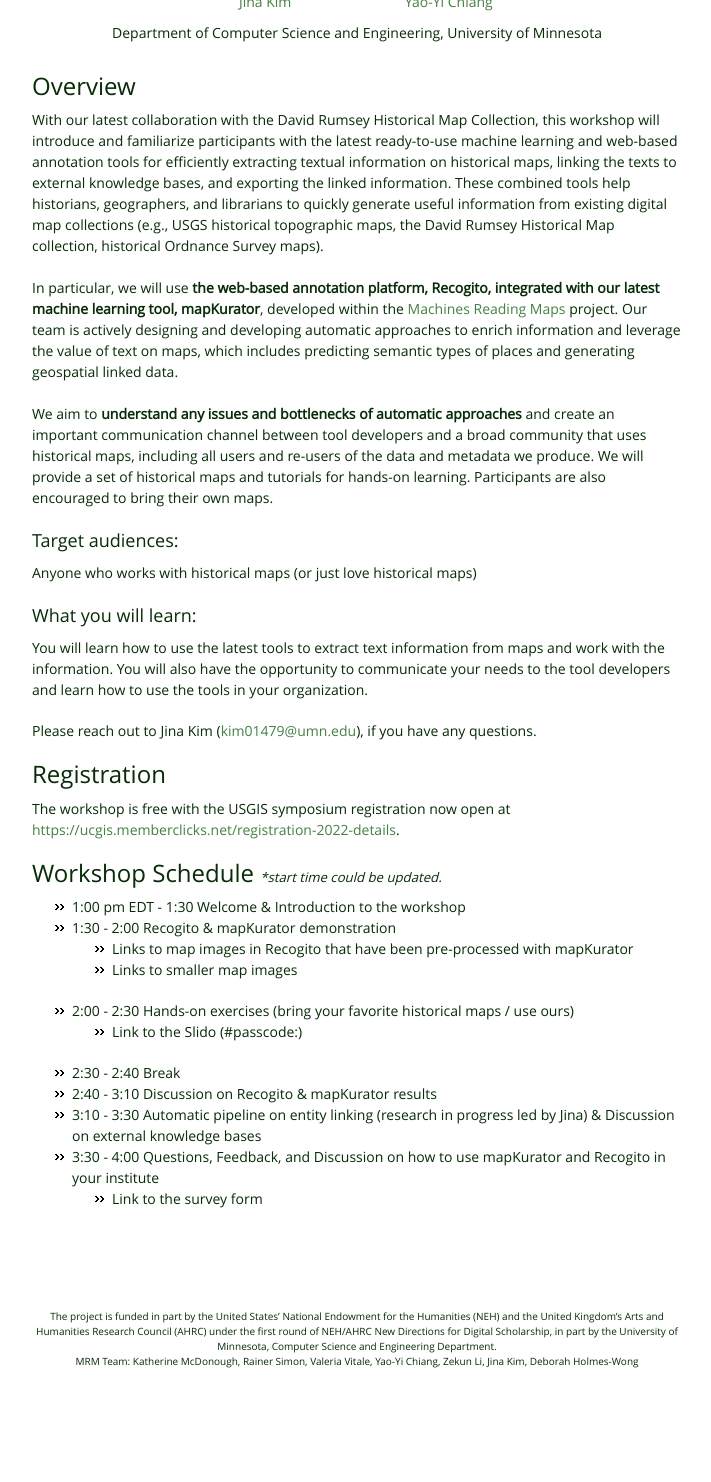
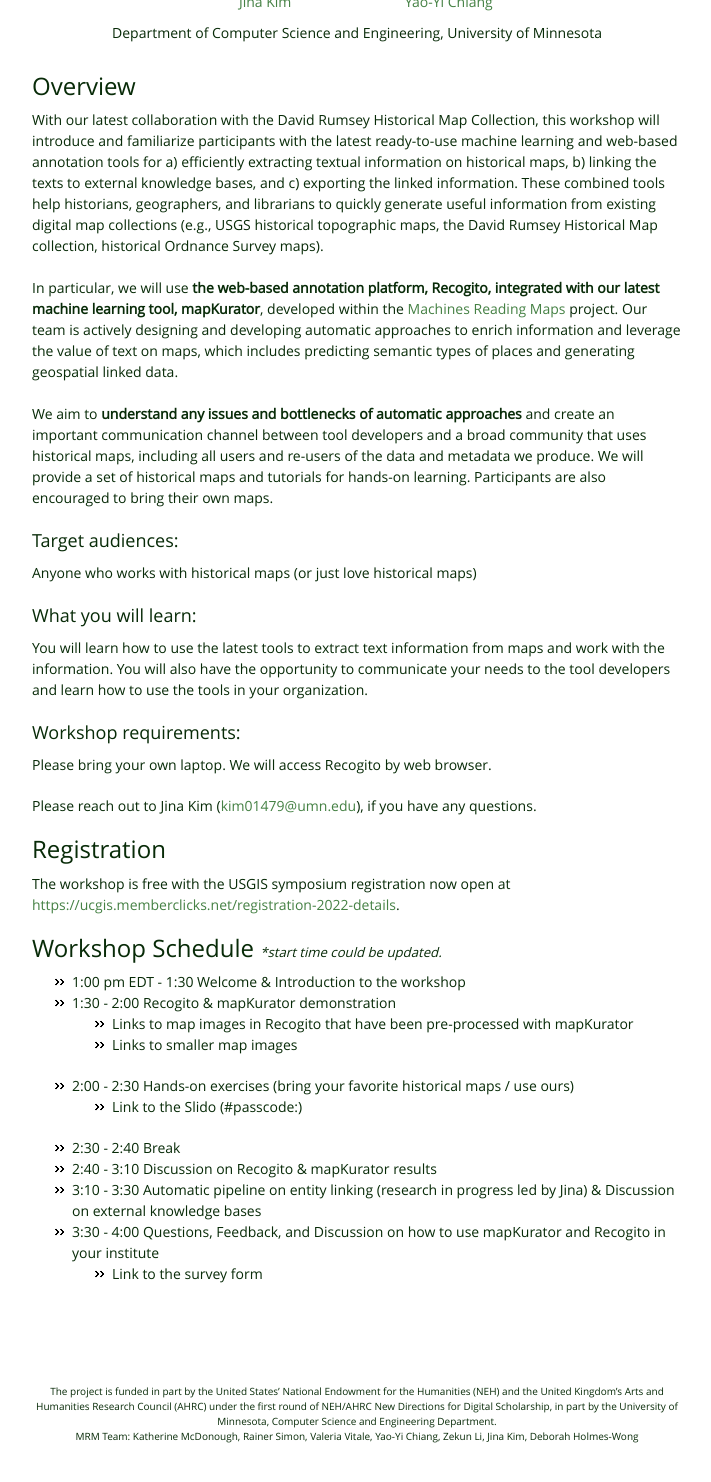
Before and after one commit to machines-reading-maps/machines-reading-maps.github.io, a Jekyll site: the page built from ucgis2022-workshop.html, in a window 1280 px wide, cut to the strip 396-1940 px from the top of the page. Shown: the top 1482 px of the strip, without its empty margins (283-994 px from the left). Built offline with Jekyll 4.4.1, drawn with Linux system fonts in a browser that asks for light colours.

Commit message:
Update ucgis2022-workshop.html

```diff
--- a/ucgis2022-workshop.html
+++ b/ucgis2022-workshop.html
@@ -37,10 +37,10 @@ layout: workshop
 <div>
     <h2>Overview</h2>
     <p>
-        With our latest collaboration with the David Rumsey Historical Map Collection, this workshop will introduce and familiarize participants with the latest ready-to-use machine learning and web-based annotation tools for efficiently extracting textual information on historical maps, linking the texts to external knowledge bases, and exporting the linked information. These combined tools help historians, geographers, and librarians to quickly generate useful information from existing digital map collections (e.g., USGS historical topographic maps, the David Rumsey Historical Map collection, historical Ordnance Survey maps).
-    <br><br>
+        With our latest collaboration with the David Rumsey Historical Map Collection, this workshop will introduce and familiarize participants with the latest ready-to-use machine learning and web-based annotation tools for a) efficiently extracting textual information on historical maps, b) linking the texts to external knowledge bases, and c) exporting the linked information. These combined tools help historians, geographers, and librarians to quickly generate useful information from existing digital map collections (e.g., USGS historical topographic maps, the David Rumsey Historical Map collection, historical Ordnance Survey maps).
+        <br><br>
         In particular, we will use <b style="font-weight: bolder;">the web-based annotation platform, Recogito, integrated with our latest machine learning tool, mapKurator</b>, developed within the <a href="https://machines-reading-maps.github.io/">Machines Reading Maps</a> project. Our team is actively designing and developing automatic approaches to enrich information and leverage the value of text on maps, which includes predicting semantic types of places and generating geospatial linked data.
-    <br><br>
+        <br><br>
         We aim to <b style="font-weight: bolder;">understand any issues and bottlenecks of automatic approaches</b> and create an important communication channel between tool developers and a broad community that uses historical maps, including all users and re-users of the data and metadata we produce. We will provide a set of historical maps and tutorials for hands-on learning. Participants are also encouraged to bring their own maps.
     </p>
 
@@ -49,6 +49,9 @@ layout: workshop
 
     <h3>What you will learn:</h3>
     <p>You will learn how to use the latest tools to extract text information from maps and work with the information. You will also have the opportunity to communicate your needs to the tool developers and learn how to use the tools in your organization.</p>
+
+    <h3>Workshop requirements:</h3>
+    <p>Please bring your own laptop. We will access Recogito by web browser.</p>
 
     <p>Please reach out to Jina Kim (<a href="mailto:kim01479@umn.edu">kim01479@umn.edu</a>), if you have any questions.</p>
 </div>
```
